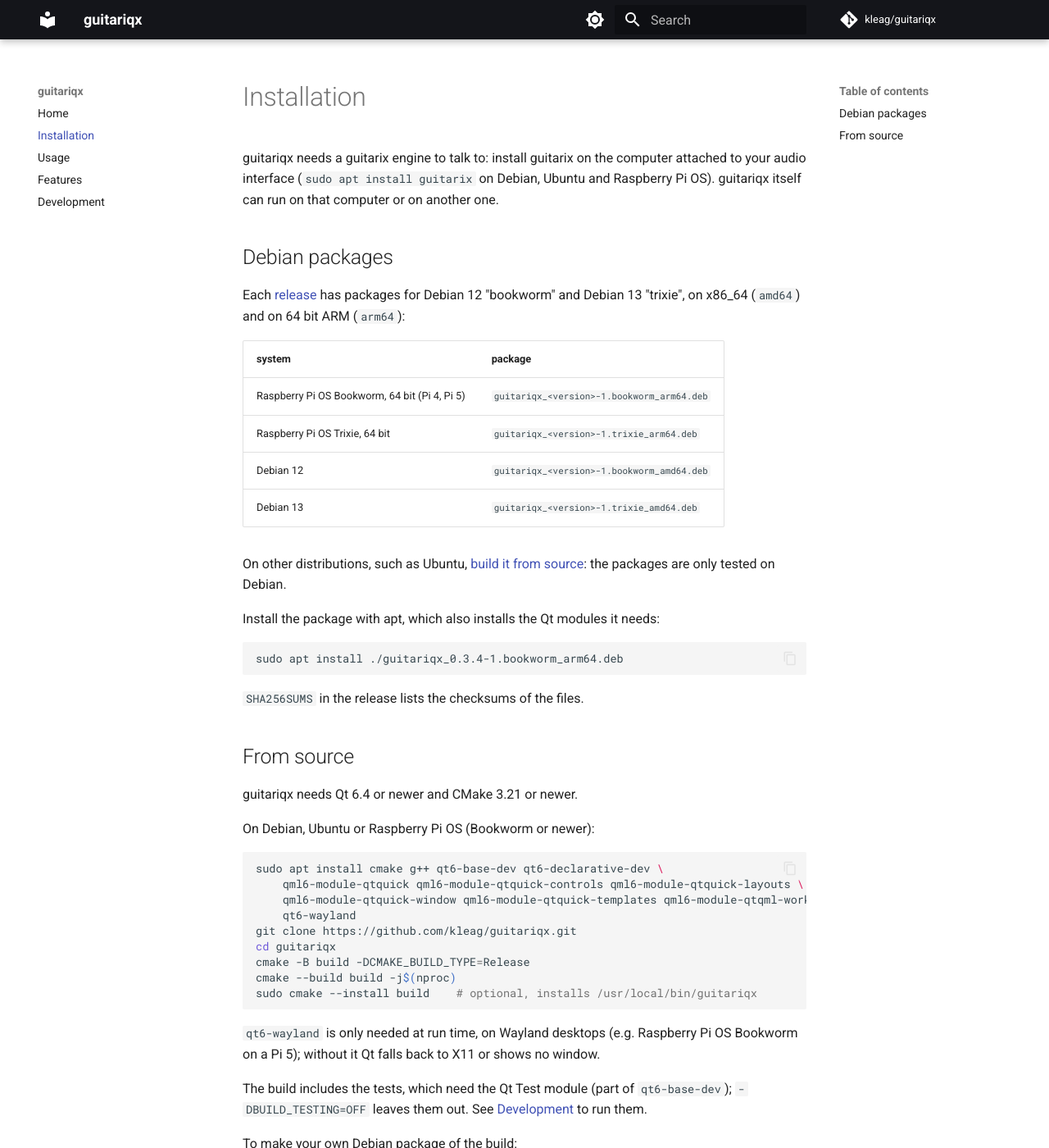
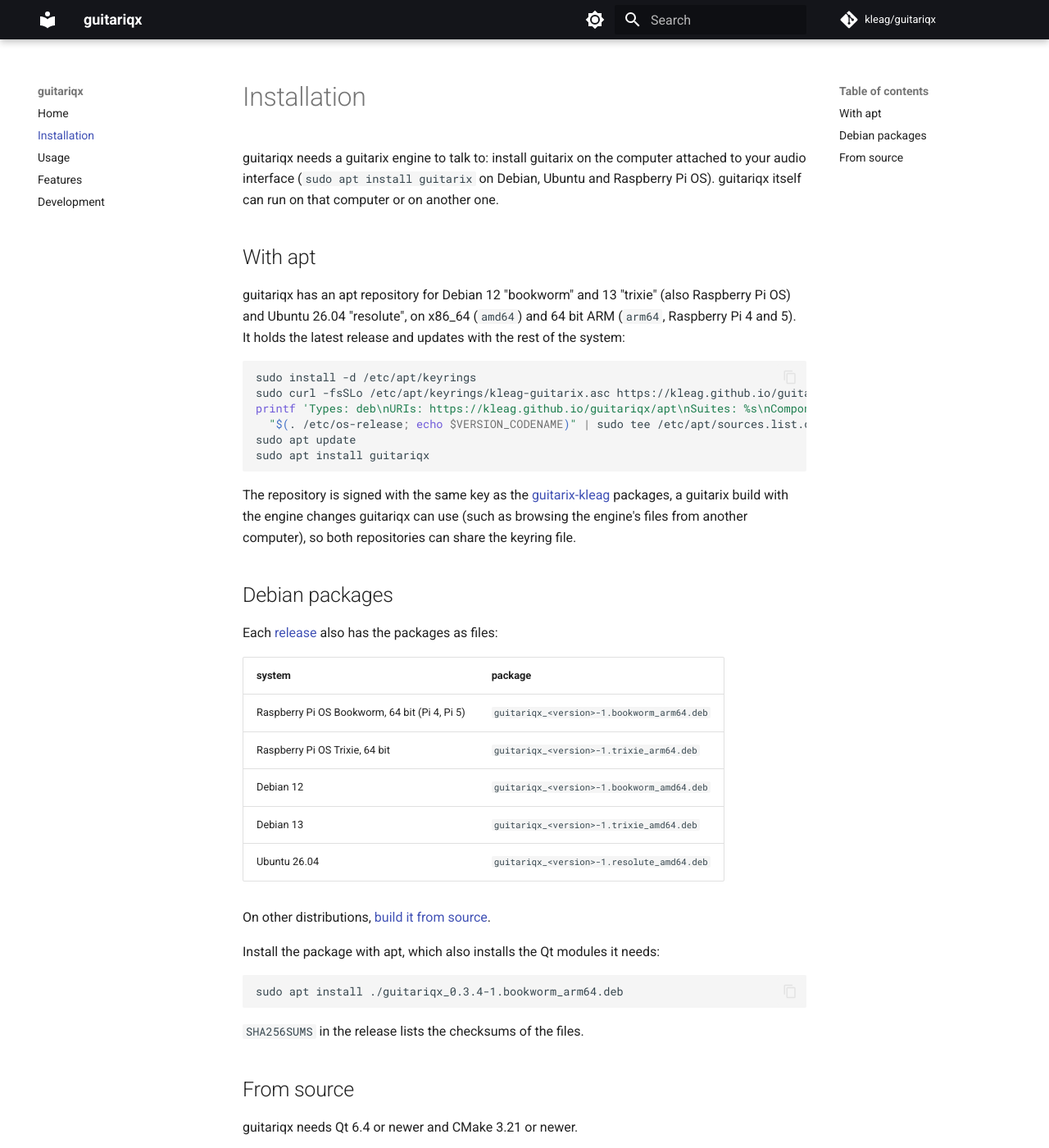
Before and after one commit to kleag/guitariqx, an MkDocs documentation site: the page built from docs/install.md, in a window 1280 px wide and 1400 px high. Shown: the whole window at 82% size. Built offline with MkDocs 1.6.1 and Material for MkDocs 9.7.7, drawn with Linux system fonts in a browser that asks for light colours; comment, search, counter and statistics services are not loaded.

Commit message:
Publish the packages as an apt repository
Serve the packages of the latest release as a signed apt repository at
https://kleag.github.io/guitariqx/apt/, built by ci/apt-repo.sh (reprepro)
in the documentation workflow, since Pages is deployed from there. Each
package goes to the suite of its 1~<codename> release. The repository is
signed with the key of the guitarix-kleag repository (secret
APT_SIGNING_KEY), so that both can share one keyring file. The release
workflow runs the documentation workflow on main after a release.

Also build, test and package on Ubuntu 26.04 (resolute), the desktop suite
of the guitarix-kleag repository.

Co-Authored-By: Claude Opus 5.5 <noreply@anthropic.com>

````diff
--- a/docs/install.md
+++ b/docs/install.md
@@ -5,11 +5,32 @@ computer attached to your audio interface (`sudo apt install guitarix` on
 Debian, Ubuntu and Raspberry Pi OS). guitariqx itself can run on that
 computer or on another one.
 
+## With apt
+
+guitariqx has an apt repository for Debian 12 "bookworm" and 13 "trixie"
+(also Raspberry Pi OS) and Ubuntu 26.04 "resolute", on x86_64 (`amd64`) and
+64 bit ARM (`arm64`, Raspberry Pi 4 and 5). It holds the latest release and
+updates with the rest of the system:
+
+```sh
+sudo install -d /etc/apt/keyrings
+sudo curl -fsSLo /etc/apt/keyrings/kleag-guitarix.asc https://kleag.github.io/guitariqx/apt/kleag-guitarix.asc
+printf 'Types: deb\nURIs: https://kleag.github.io/guitariqx/apt\nSuites: %s\nComponents: main\nSigned-By: /etc/apt/keyrings/kleag-guitarix.asc\n' \
+  "$(. /etc/os-release; echo $VERSION_CODENAME)" | sudo tee /etc/apt/sources.list.d/guitariqx.sources
+sudo apt update
+sudo apt install guitariqx
+```
+
+The repository is signed with the same key as the
+[guitarix-kleag](https://kleag.github.io/guitarix/) packages, a guitarix
+build with the engine changes guitariqx can use (such as browsing the
+engine's files from another computer), so both repositories can share the
+keyring file.
+
 ## Debian packages
 
-Each [release](https://github.com/kleag/guitariqx/releases) has packages
-for Debian 12 "bookworm" and Debian 13 "trixie", on x86_64 (`amd64`) and on
-64 bit ARM (`arm64`):
+Each [release](https://github.com/kleag/guitariqx/releases) also has the
+packages as files:
 
 | system | package |
 |---|---|
@@ -17,9 +38,9 @@ for Debian 12 "bookworm" and Debian 13 "trixie", on x86_64 (`amd64`) and on
 | Raspberry Pi OS Trixie, 64 bit | `guitariqx_<version>-1.trixie_arm64.deb` |
 | Debian 12 | `guitariqx_<version>-1.bookworm_amd64.deb` |
 | Debian 13 | `guitariqx_<version>-1.trixie_amd64.deb` |
+| Ubuntu 26.04 | `guitariqx_<version>-1.resolute_amd64.deb` |
 
-On other distributions, such as Ubuntu, [build it from source](#from-source):
-the packages are only tested on Debian.
+On other distributions, [build it from source](#from-source).
 
 Install the package with apt, which also installs the Qt modules it needs:
 
````
Also changed, not shown: CLAUDE.md (+1 -1 lines), README.md (+5 -3 lines), docs/development.md (+9 -2 lines), 4 other files.
